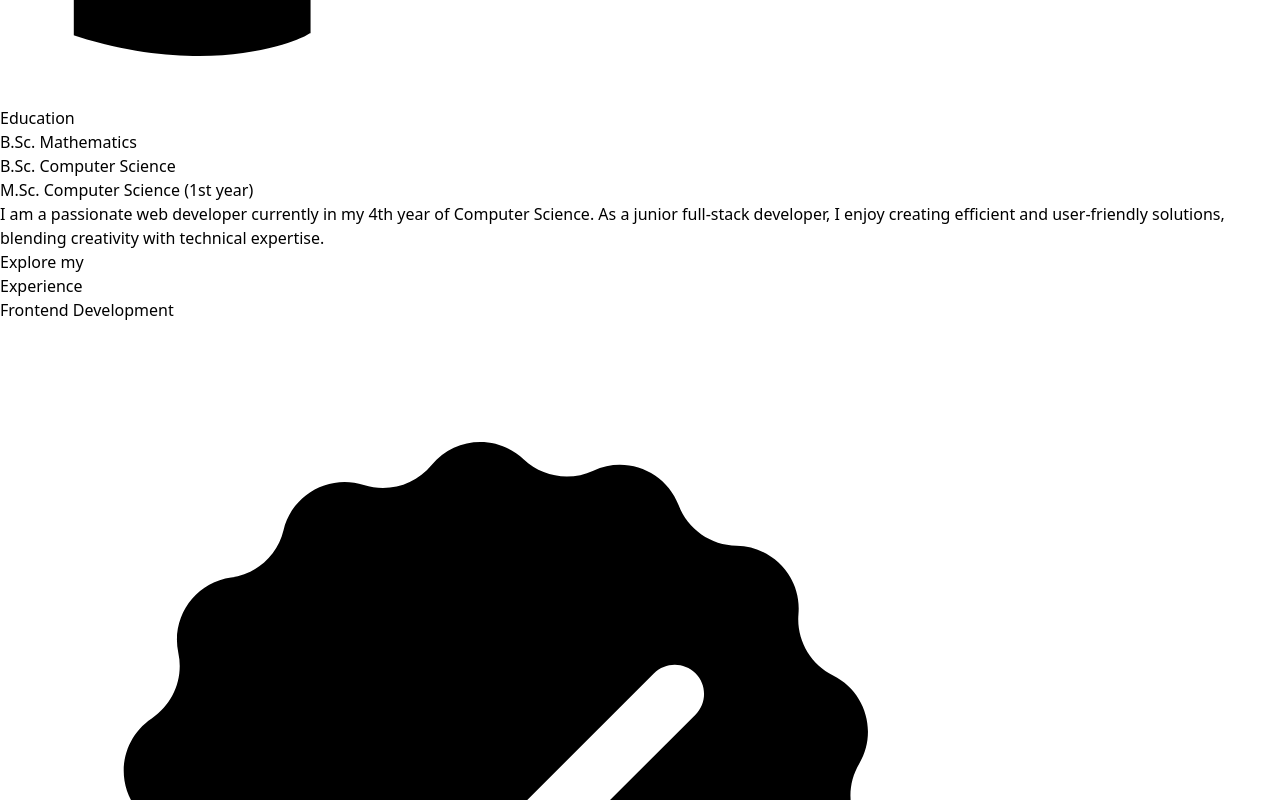
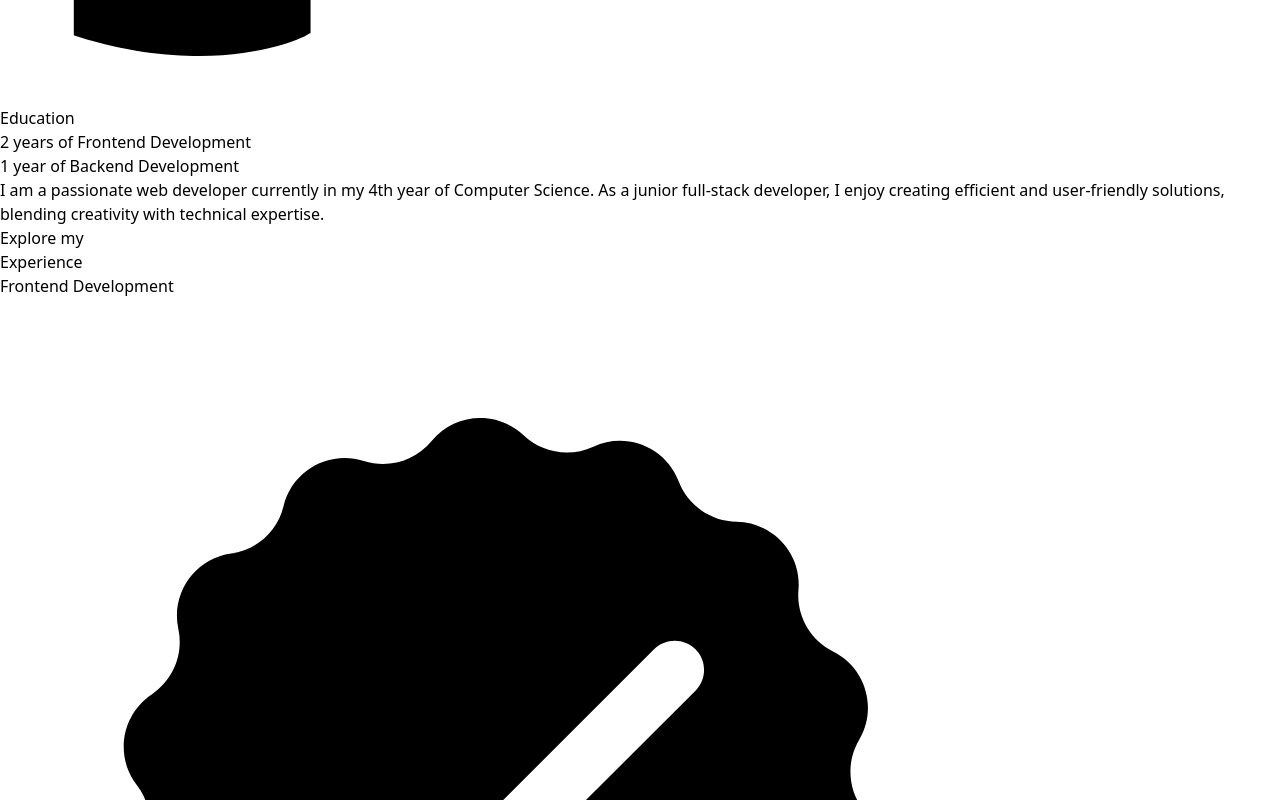
Before and after one commit to Remi1155/tanjonilaina, a React (Vite) app: page / in a window 1280 px wide. Shown: the part 4380-5180 px from the top of the page. Built offline with nearby package versions, Linux system fonts and the light colour scheme.

Commit message:
manage data

```diff
--- a/src/components/AboutSection.tsx
+++ b/src/components/AboutSection.tsx
@@ -6,6 +6,25 @@ import ExperienceLogo from "../assets/experience.png";
 import EducationLogo from "../assets/education.png";
 
 const AboutSection: React.FC = () => {
+  const data = [
+    {
+      title: "Experience",
+      logo: ExperienceLogo,
+      items: [
+        "2 years of Frontend Development",
+        "1 year of Backend Development",
+      ],
+    },
+    {
+      title: "Education",
+      logo: EducationLogo,
+      items: [
+        "2 years of Frontend Development",
+        "1 year of Backend Development",
+      ],
+    },
+  ];
+
   return (
     <section
       id="about"
@@ -22,23 +41,14 @@ const AboutSection: React.FC = () => {
         </div>
         <div className="mt-4 lg:w-1/2">
           <div className="flex flex-col items-center justify-center gap-4 mt-8 mb-4 lg:mt-0 md:flex-row md:gap-8 md:h-60">
-            <AboutMeCard
-              imageUrl={ExperienceLogo}
-              title="Experience"
-              items={[
-                "2 years of Frontend Development",
-                "1 year of Backend Development",
-              ]}
-            />
-            <AboutMeCard
-              imageUrl={EducationLogo}
-              title="Education"
-              items={[
-                "B.Sc. Mathematics",
-                "B.Sc. Computer Science",
-                "M.Sc. Computer Science (1st year)",
-              ]}
-            />
+            {data.map((i, index) => (
+              <AboutMeCard
+                key={index}
+                title={i.title}
+                imageUrl={i.logo}
+                items={i.items}
+              />
+            ))}
           </div>
           <p className="text-justify">
             I am a passionate web developer currently in my 4th year of Computer
--- a/src/components/ContactSection.tsx
+++ b/src/components/ContactSection.tsx
@@ -17,6 +17,7 @@ const ContactSection: React.FC = () => {
       href: "https://www.linkedin.com/in/r%C3%A9mi-xavier-tanjonilaina-0958a42b5/",
     },
   ];
+
   return (
     <section id="contact" className="container w-full py-4 mx-auto bg-gray-50">
       <div className="items-center w-[92%] sm:w-4/5 mx-auto text-center md:w-3/4">
--- a/src/components/ExperienceSection.tsx
+++ b/src/components/ExperienceSection.tsx
@@ -3,53 +3,55 @@ import TitleSection from "./TitleSection";
 import SkillCard from "./SkillCard";
 
 const ExperienceSection: React.FC = () => {
-  const frontendTechnologies = [
+  const data = [
+    {
+      title: "Frontend Development",
+      technologies: [
         "ReactJs",
         "Redux",
         "TailwindCss",
         "TypeScript",
         "Material UI",
         "JavaScript",
-  ];
-  const frontendLevels = [
+      ],
+      levels: [
         "Intermediate",
         "Basic",
         "Intermediate",
         "Basic",
         "Intermediate",
         "Intermediate",
-  ];
-
-  const backendTechnologies = [
-    "Nest JS",
-    "PostgreSQL",
-    "PHP",
-    "MySQL",
-    "Node JS",
-  ];
-  const backendLevels = [
+      ],
+    },
+    {
+      title: "Backend Development",
+      technologies: ["Nest JS", "PostgreSQL", "PHP", "MySQL", "Node JS"],
+      levels: [
         "Intermediate",
         "Basic",
         "Intermediate",
         "Intermediate",
         "Intermediate",
+      ],
+    },
   ];
 
   return (
-    <section id="experience" className="container w-full py-4 mx-auto bg-gray-50">
+    <section
+      id="experience"
+      className="container w-full py-4 mx-auto bg-gray-50"
+    >
       <div className="items-center w-[92%] sm:w-4/5 mx-auto text-center lg:w-3/4">
         <TitleSection lowerText="Experience" upperText="Explore my" />
         <div className="flex flex-col justify-between gap-4 mt-4 text-lg md:text-xl md:flex-row">
+          {data.map((i, index) => (
             <SkillCard
-            title="Frontend Development"
-            technologies={frontendTechnologies}
-            levels={frontendLevels}
+              key={index}
+              title={i.title}
+              technologies={i.technologies}
+              levels={i.levels}
             />
-          <SkillCard
-            title="Backend Development"
-            technologies={backendTechnologies}
-            levels={backendLevels}
-          />
+          ))}
         </div>
       </div>
     </section>
--- a/src/components/Footer.tsx
+++ b/src/components/Footer.tsx
@@ -2,7 +2,7 @@ const Footer = () => {
   return (
     <footer className="container w-full py-4 mx-auto bg-gray-100">
       <div className="w-4/5 mx-auto text-center">
-        <p>Copyright © 2025 Tanjonilaina Rémi Xavier. All Rights Reserved.</p>
+        <p>Copyright © 2025. All Rights Reserved.</p>
       </div>
     </footer>
   );
--- a/src/components/WelcomeText.tsx
+++ b/src/components/WelcomeText.tsx
@@ -1,6 +1,7 @@
 import GithubPng from "../assets/github.png";
 import LinkedinPng from "../assets/linkedin.png";
 import CustomLinkButton from "./CustomLinkButton";
+import Cv from "../assets/CV.pdf"
 
 function WelcomeText() {
   return (
@@ -15,7 +16,7 @@ function WelcomeText() {
         Fullstack Developer
       </p>
       <div className="flex my-3">
-        <CustomLinkButton href="#" text="Download CV" />
+        <CustomLinkButton href={Cv} text="Download CV" />
         <CustomLinkButton
           href="#"
           text="Contact Me"
```
Also changed, not shown: 1 other file (tests, documents, lock files or other folders). Lines whose indentation alone changed are shown as unchanged.
